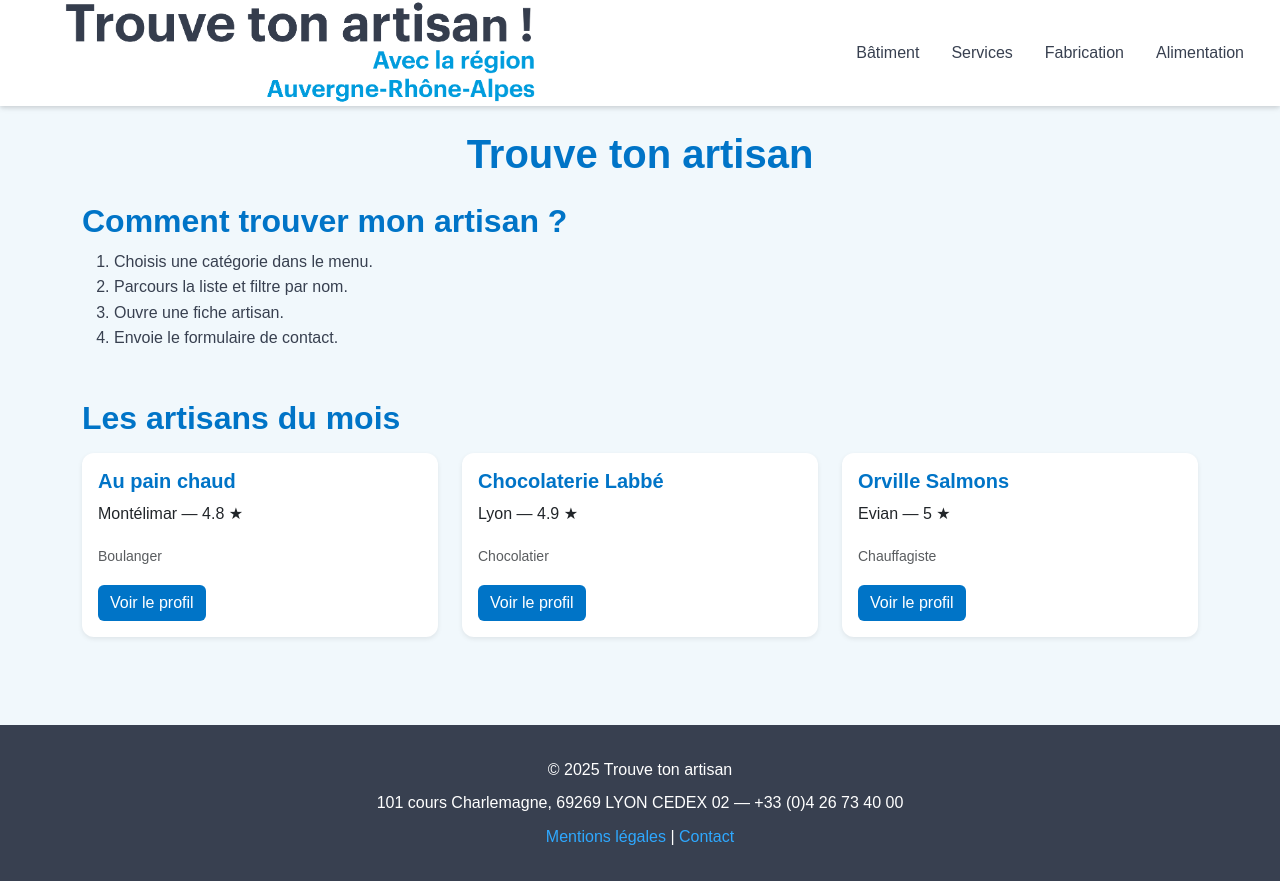
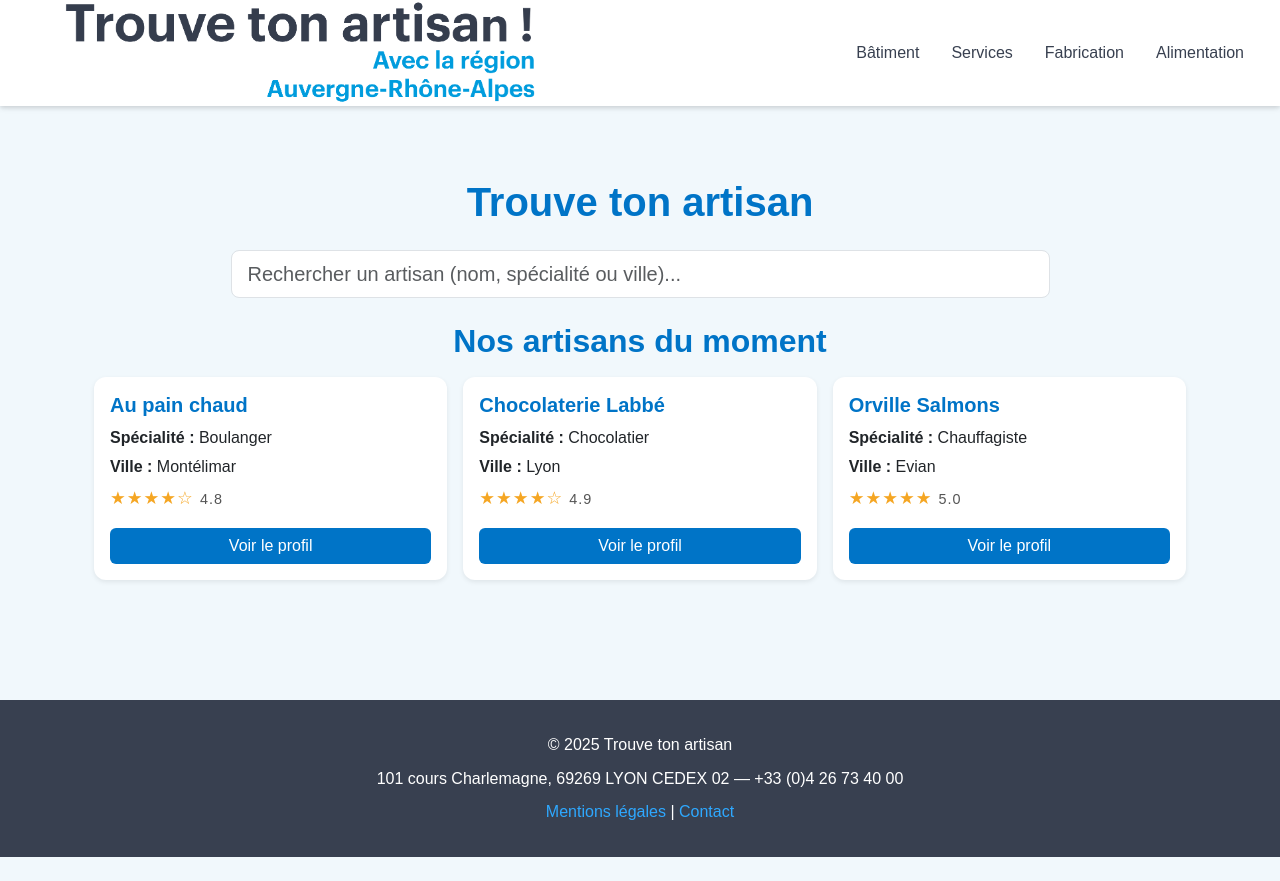
Before and after one commit to Boubou008/trouve-ton-artisan, a React (Vite) app: page / in a window 1280 px wide. After the commit the page ends 857 px from the top, so only its background shows below. Built offline with nearby package versions, Linux system fonts and the light colour scheme; a web font is replaced by a local one.

Commit message:
💄 Front finalisé : palette Graphik + recherche + étoiles + header ajusté

```diff
--- a/src/assets/styles/main.scss
+++ b/src/assets/styles/main.scss
@@ -158,6 +158,13 @@ header {
   }
 }
 
+.stars {
+  color: #f5a623;
+  letter-spacing: 1px;
+  font-size: 1.1rem;
+}
+
+
 /* =========================================================
    📬 6. Formulaires
    ========================================================= */
--- /dev/null
+++ b/src/components/Stars.jsx
@@ -0,0 +1,21 @@
+// src/components/Stars.jsx
+export default function Stars({ rating = 0 }) {
+  const fullStars = Math.floor(rating);
+  const halfStar = rating % 1 >= 0.5;
+  const emptyStars = 5 - fullStars - (halfStar ? 1 : 0);
+
+  return (
+    <span
+      className="stars"
+      title={`Note : ${rating.toFixed(1)} sur 5`}
+      style={{ color: "#f5a623", fontSize: "1.1rem" }}
+    >
+      {"★".repeat(fullStars)}
+      {halfStar && "☆"}
+      {"☆".repeat(emptyStars)}
+      <span style={{ marginLeft: 6, color: "#555", fontSize: "0.9rem" }}>
+        {rating.toFixed(1)}
+      </span>
+    </span>
+  );
+}
--- a/src/pages/Home.jsx
+++ b/src/pages/Home.jsx
@@ -1,34 +1,87 @@
+import { useState, useMemo } from "react";
 import artisans from "../data/artisans.json";
-import ArtisanCard from "../components/ArtisanCard";
+import { Link } from "react-router-dom";
+import Stars from "../components/Stars";
+
 
 function Home() {
-  const featured = artisans
-    .filter(a => a.is_featured)
-    .sort((a, b) => (a.featured_rank ?? 99) - (b.featured_rank ?? 99))
-    .slice(0, 3);
+  const [query, setQuery] = useState("");
+
+  // 🔎 Recherche globale (nom + spécialité + ville)
+  const results = useMemo(() => {
+    const q = query.trim().toLowerCase();
+    if (!q) return [];
+    return artisans.filter((a) =>
+      (a.name + " " + a.speciality_name + " " + a.city).toLowerCase().includes(q)
+    );
+  }, [query]);
+
+  // ⭐ Top 3 via is_featured + featured_rank
+  const topArtisans = useMemo(() => {
+    return artisans
+      .filter((a) => a.is_featured)
+      .sort((a, b) => (a.featured_rank ?? 99) - (b.featured_rank ?? 99))
+      .slice(0, 3);
+  }, []);
 
   return (
-    <section>
+    <section className="container py-5">
       <h1 className="text-center mb-4">Trouve ton artisan</h1>
 
-      <div className="mb-5">
-        <h2>Comment trouver mon artisan ?</h2>
-        <ol>
-          <li>Choisis une catégorie dans le menu.</li>
-          <li>Parcours la liste et filtre par nom.</li>
-          <li>Ouvre une fiche artisan.</li>
-          <li>Envoie le formulaire de contact.</li>
-        </ol>
+      {/* Barre de recherche */}
+      <div className="mb-4 text-center">
+        <input
+          type="text"
+          className="form-control form-control-lg w-75 mx-auto"
+          placeholder="Rechercher un artisan (nom, spécialité ou ville)..."
+          value={query}
+          onChange={(e) => setQuery(e.target.value)}
+        />
       </div>
 
-      <h2 className="mb-3">Les artisans du mois</h2>
-      <div className="row">
-        {featured.map(a => (
-          <div className="col-md-4" key={a.id}>
-            <ArtisanCard artisan={a} />
+      {/* Résultats si recherche en cours */}
+      {query.trim() ? (
+        results.length ? (
+          <div className="row g-3">
+            {results.map((a) => (
+              <div key={a.id} className="col-md-4">
+                <div className="card h-100 p-3">
+                  <h5 className="card-title">{a.name}</h5>
+                  <p className="card-text mb-1"><strong>Spécialité :</strong> {a.speciality_name}</p>
+                  <p className="card-text mb-1"><strong>Ville :</strong> {a.city}</p>
+                  <p className="card-text"><Stars rating={a.rating} /></p>
+
+                  <Link to={`/artisan/${a.slug}`} className="btn btn-primary mt-auto">
+                    Voir le profil
+                  </Link>
+                </div>
+              </div>
+            ))}
           </div>
-        ))}
-      </div>
+        ) : (
+          <p className="text-center mt-3">Aucun artisan trouvé.</p>
+        )
+      ) : (
+        <>
+          {/* Top 3 quand pas de recherche */}
+          <h2 className="text-center mb-3">Nos artisans du moment</h2>
+          <div className="row g-3">
+            {topArtisans.map((a) => (
+              <div key={a.id} className="col-md-4">
+                <div className="card h-100 p-3">
+                  <h5 className="card-title">{a.name}</h5>
+                  <p className="card-text mb-1"><strong>Spécialité :</strong> {a.speciality_name}</p>
+                  <p className="card-text mb-1"><strong>Ville :</strong> {a.city}</p>
+                  <p className="card-text"><Stars rating={a.rating} /></p>
+                  <Link to={`/artisan/${a.slug}`} className="btn btn-primary mt-auto">
+                    Voir le profil
+                  </Link>
+                </div>
+              </div>
+            ))}
+          </div>
+        </>
+      )}
     </section>
   );
 }
```
